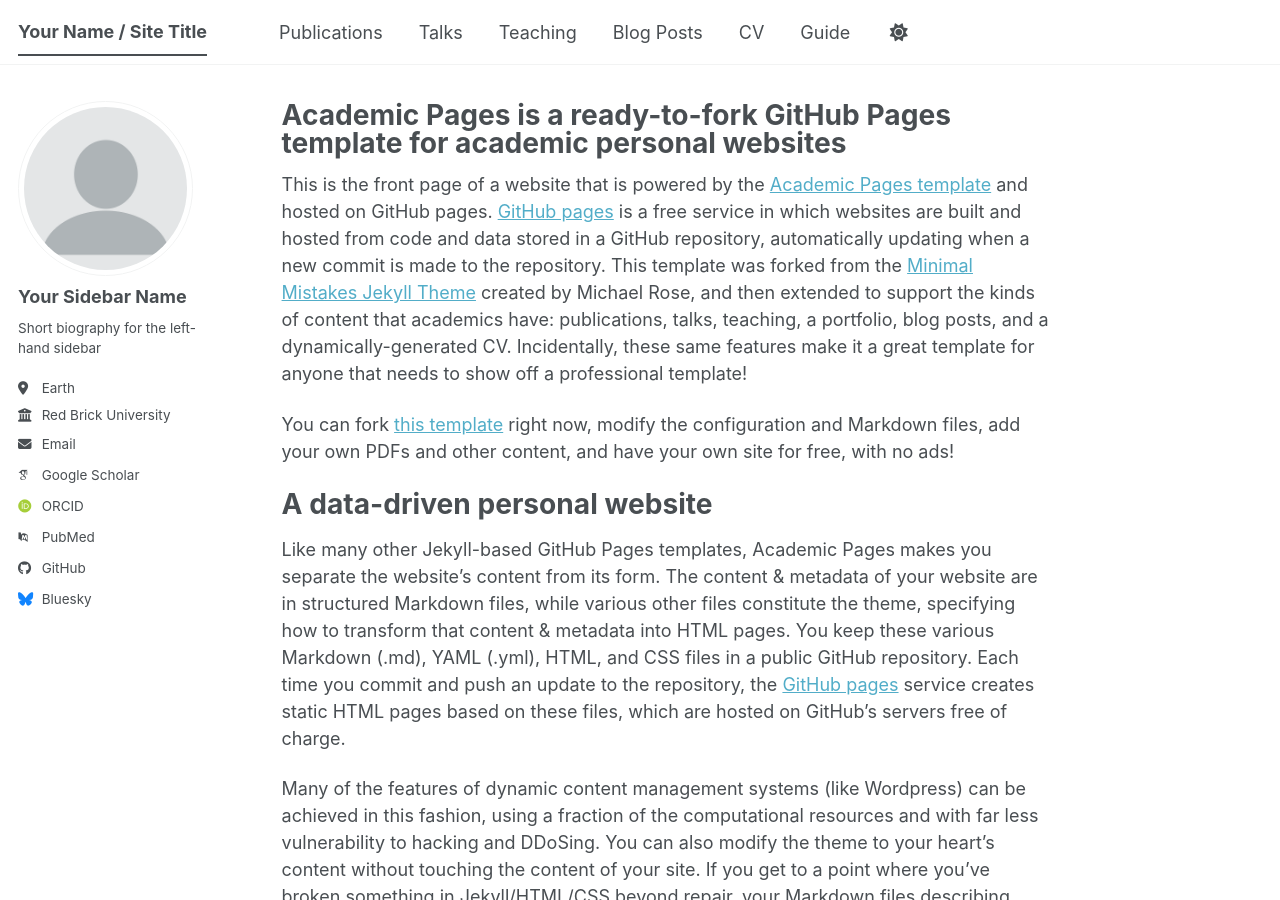
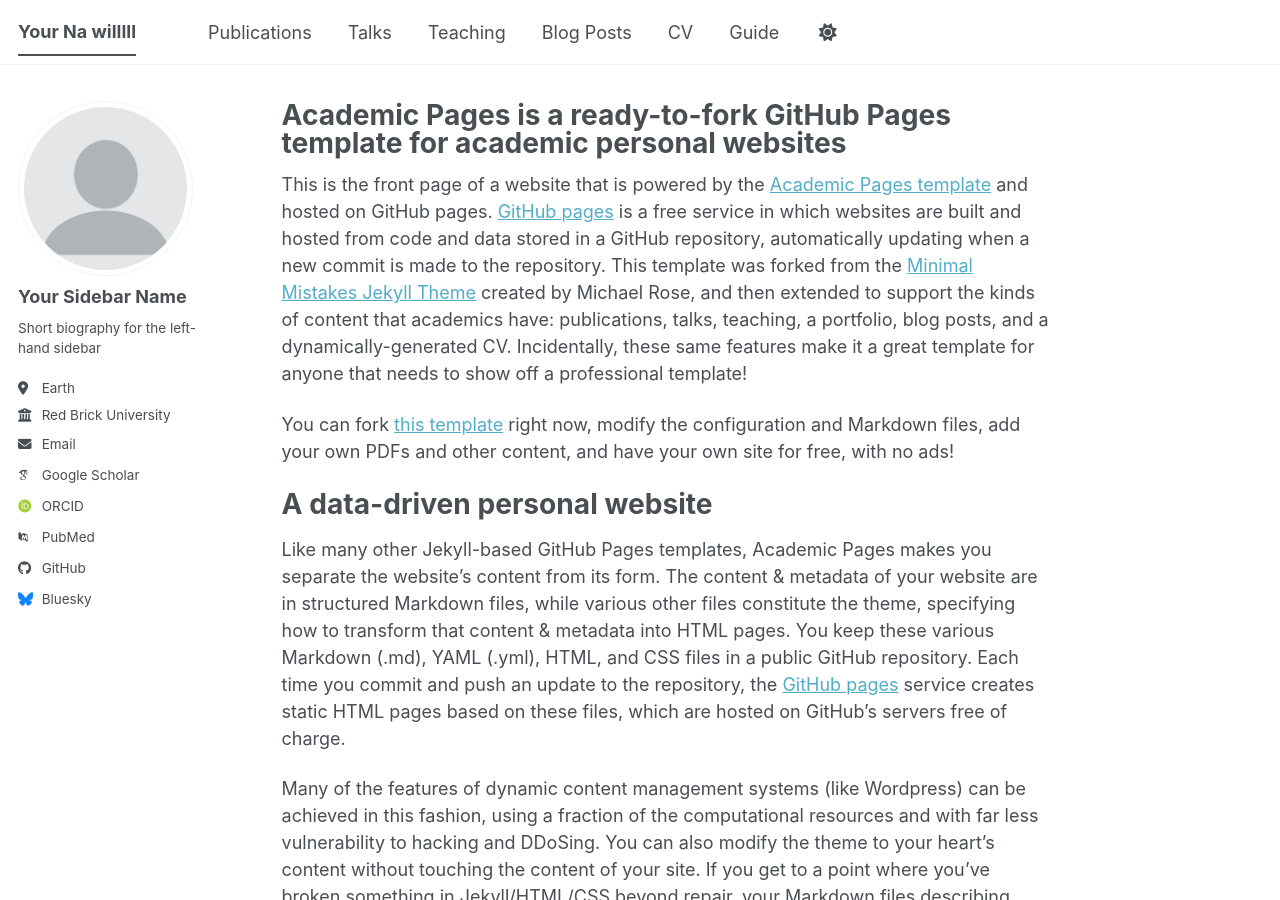
Before and after one commit to wilderguarachi/https-wilderguarachi.github.io, a Jekyll site: the page built from _pages/about.md, in a window 1280 px wide and 900 px high. Built offline with Jekyll 4.4.1, drawn with Linux system fonts in a browser that asks for light colours; some web fonts are replaced; a script bundle is joined from its source files by our own code; library files that are not in the unit come from our copies.

Commit message:
Update _config.yml

```diff
--- a/_config.yml
+++ b/_config.yml
@@ -9,7 +9,7 @@
 # Basic Site Settings
 locale                   : "en-US"
 site_theme               : "default" # The available themes options are "default", "air", "sunrise", "mint", "dirt" and "contrast"
-title                    : "Your Name / Site Title"
+title                    : "Your Na willlll"
 title_separator          : "-"
 name                     : &name "Your Name"
 description              : &description "Your Name's academic portfolio"   # Update this with a general description of your site, this is the default if not overridden by a page
```
